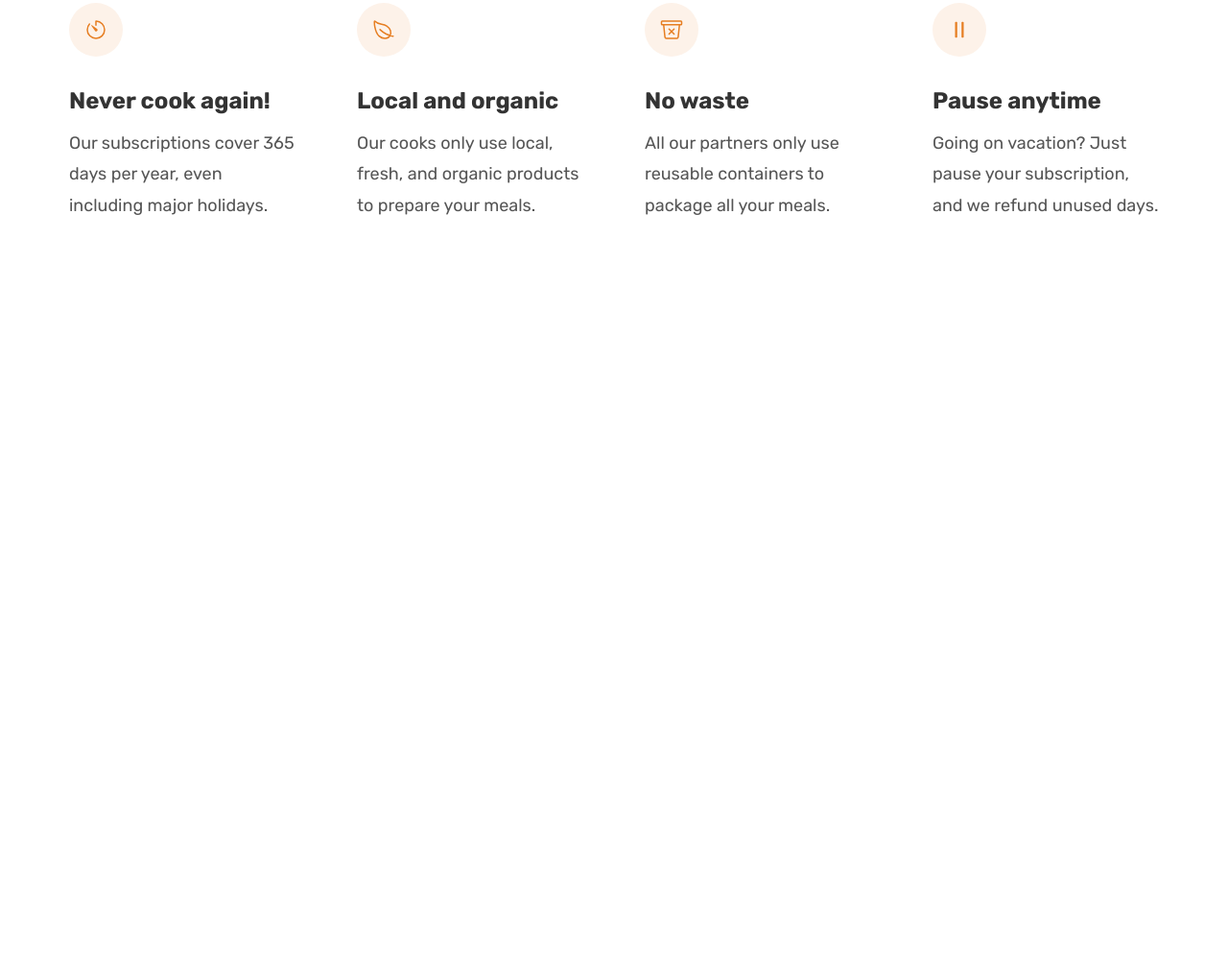
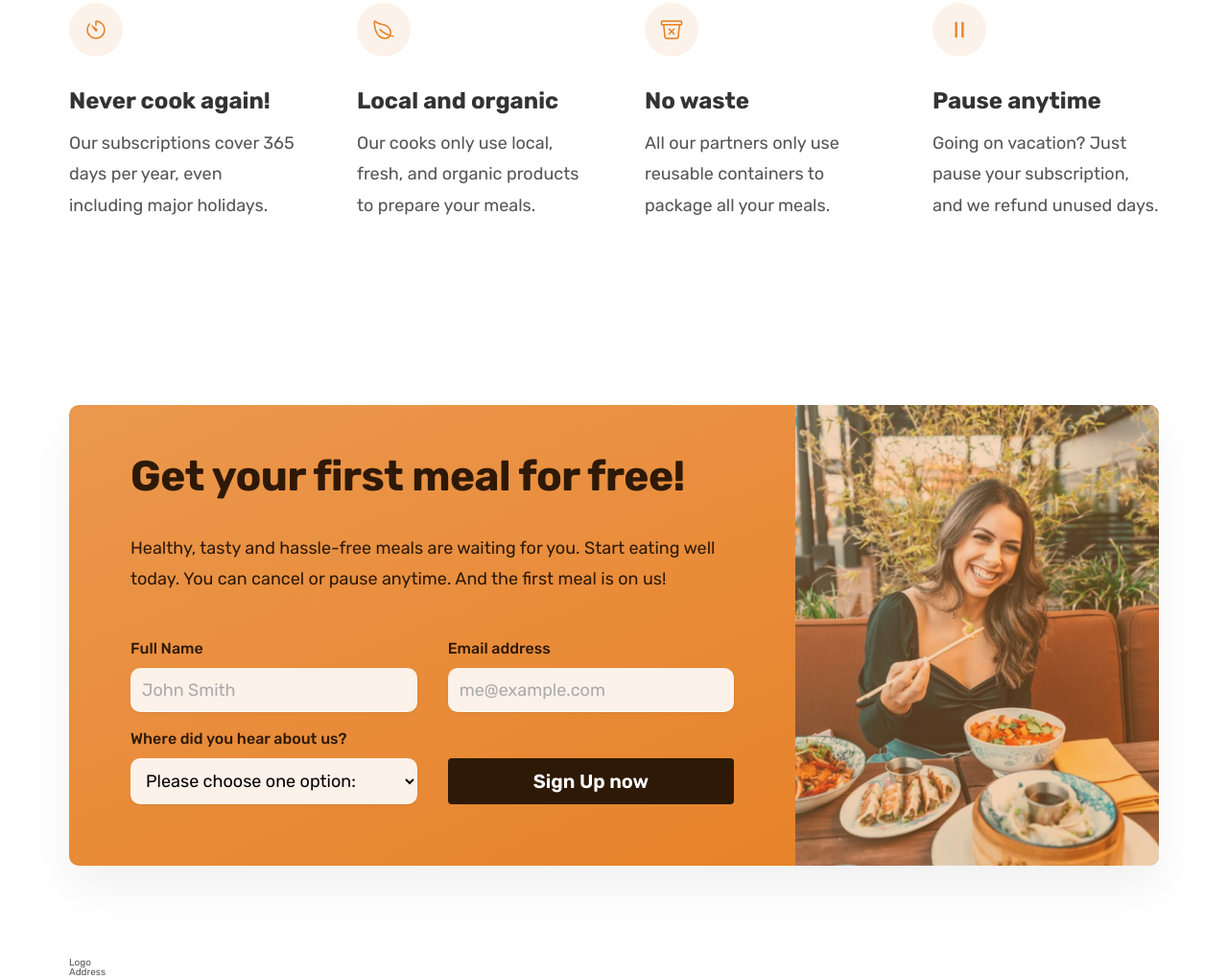
Before and after one commit to Egor228322/WebDev-Omnifood, a plain HTML site: page index.html in a window 1280 px wide. Shown: the part 6045-7064 px from the top of the page at 96% size. Before the commit the page ends 6371 px from the top, so only its background shows below. Drawn offline with nearby package versions, Linux system fonts and the light colour scheme.

Commit message:
Call to action

```diff
--- a/css/general.css
+++ b/css/general.css
@@ -39,6 +39,8 @@ SPACING SYSTEM (px)
     box-sizing: border-box;
  }
 
+
+
  html {
    font-size: 62.5%;
  }
@@ -50,7 +52,7 @@ SPACING SYSTEM (px)
     color: #555;
  }
 
- .btn:link, .btn:visited {
+ .btn:link, .btn:visited, .btn {
     background-color: #e67e22;
     color: #fff;
     text-decoration: none;
@@ -112,6 +114,10 @@ SPACING SYSTEM (px)
         grid-template-columns: repeat(4, 1fr);
      }
 
+     .grid--5-cols {
+        grid-template-columns: repeat(5, 1fr);
+     }
+
      /* .section-how div div{
         padding: 100px;
         font-size: 1rem;
--- a/css/style.css
+++ b/css/style.css
@@ -519,3 +519,95 @@ figure {
    font-size: 1.8rem;
    line-height: 1.8;
 }
+
+/* -------- CTA Section ---------- */
+
+.section-cta {
+   padding: 9.6rem 0;
+}
+
+.cta {
+   display: grid;
+   grid-template-columns: 2fr 1fr;
+   box-shadow: 0 2.4rem 4.8rem rgba(0, 0, 0, 0.06);
+
+   background-image: linear-gradient(to right bottom, #eb984e, #e67e22);
+   border-radius: 10px;
+   overflow: hidden;
+}
+
+.cta-text-box {
+   color: #2e1907;
+   padding: 4.8rem 6.4rem 6.4rem 6.4rem;
+}
+
+.cta-text {
+   font-size: 1.8rem;
+   line-height: 1.8;
+   margin-bottom: 4.8rem;
+}
+
+.cta .heading-secondary {
+   color: #2e1907;
+   margin-bottom: 3.2rem;
+}
+
+.cta-img {
+   background-image:  linear-gradient(to right bottom, #eb974e60, #e67d2254), url(../img/eating.jpg);
+   background-size: cover;
+   background-position: center;
+}
+
+.cta-form {
+   display: grid;
+   grid-template-columns: 1fr 1fr;
+   column-gap: 3.2rem;
+   row-gap: 2rem;
+}
+
+.cta-form label {
+   display: block;
+   font-size: 1.6rem;
+   font-weight: 500;
+   margin-bottom: 1.2rem;
+}
+
+.cta-form input,
+select {
+   width: 100%;
+   padding: 1.2rem;
+   font-size: 1.8rem;
+   font-family: inherit;
+   border: none;
+   background-color: #fdf2e9;
+   border-radius: 10px;
+   box-shadow: 0 1px 2px rgba(0, 0, 0, 0.1);
+   outline: none;
+}
+
+.cta-form input::placeholder {
+   color: #aaa;
+}
+
+.cta-form select {
+
+}
+
+.cta-form button {
+   border: none;
+   cursor: pointer;
+   font-family: inherit;
+   padding: 1.2rem;
+   background-color: #2e1907;
+   align-self: end;
+}
+
+.cta-form button:hover {
+   background-color: white;
+   color: #555;
+}
+
+.cta *:focus {
+   outline: none;
+   box-shadow: 0 0 0 0.8rem #fdf2e977;
+ }
--- a/index.html
+++ b/index.html
@@ -378,7 +378,55 @@
             </div>
         </div>
     </section>
+
+    <section class="section-cta">
+        <div class="container">
+            <div class="cta">
+            <div class="cta-text-box">
+                <h2 class="heading-secondary">
+                    Get your first meal for free!
+                </h2>
+                <p class="cta-text">
+                    Healthy, tasty and hassle-free meals are waiting for you. Start eating well today. You can cancel or pause anytime. And the first meal is on us!
+                </p>
+                <form action="#" class="cta-form">
+                    <div>
+                    <label>Full Name</label>
+                    <input id="full-name" type="text" placeholder="John Smith" required>
+                </div>
+                <div>
+                    <label for="email">Email address</label>
+                    <input id="email" type="email" placeholder="me@example.com" required>
+                </div>
+                <div>
+                    <label for="select-where">Where did you hear about us?</label>
+                    <select id="select-where" required>
+                        <option value="">Please choose one option:</option>
+                        <option value="friends">Friends and Family</option>
+                        <option value="youtube">Youtube</option>
+                        <option value="podcast">Podcast</option>
+                        <option value="Facebook">Facebook</option>
+                        <option value="Other">Other</option>
+                    </select>
+                </div>
+                    <button class="btn">Sign Up now</button>
+                </form>
+            </div>
+            <div class="cta-img" role="img" aria-label="Woman enjoying food"></div>
+        </div>
+        </div>
+    </section>
 </main>
+    <footer class="footer">
+        <div class="container grid--5-cols">
+            <div class="logo-col">
+                Logo
+            </div>
+            <div class="address-col">
+                Address
+            </div>
+        </div>
+    </footer>
 
 </body>
 </html>
```
